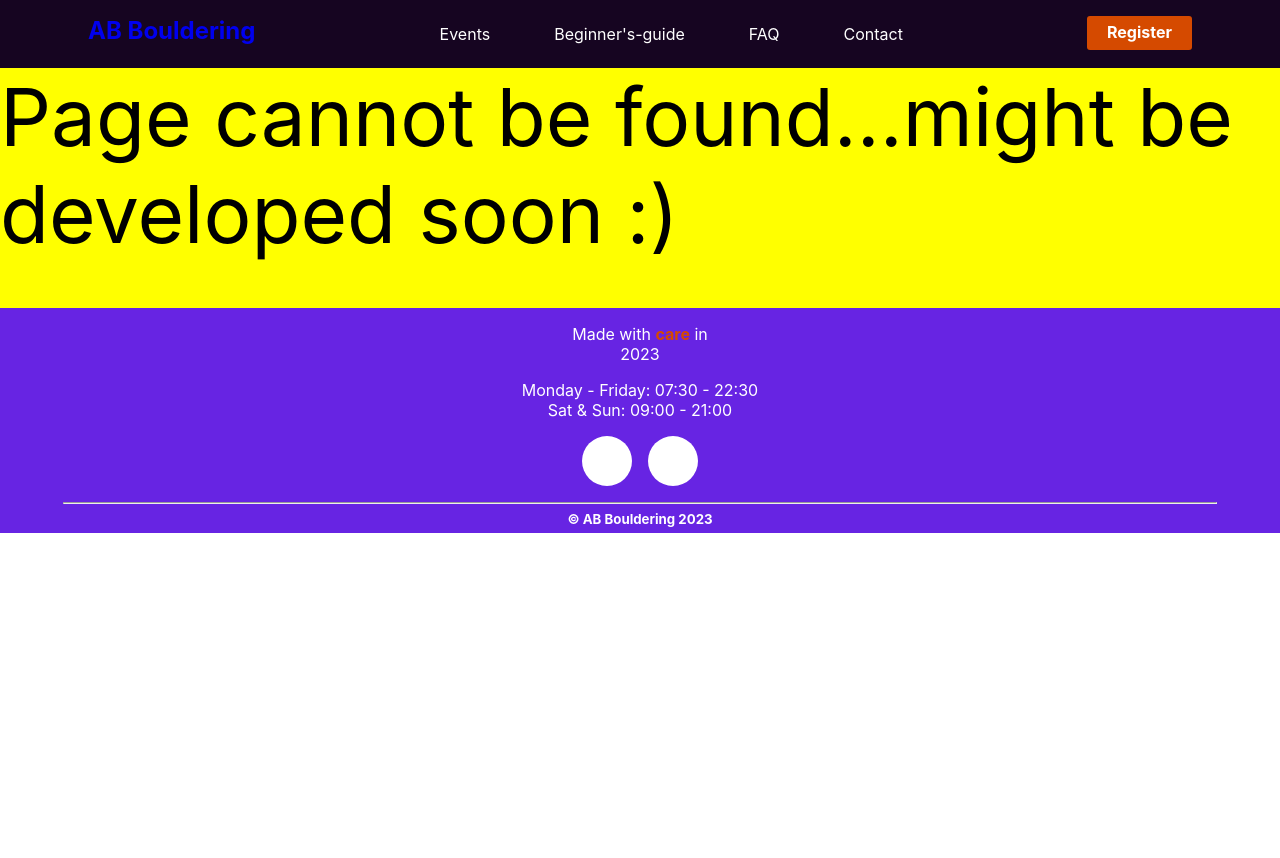
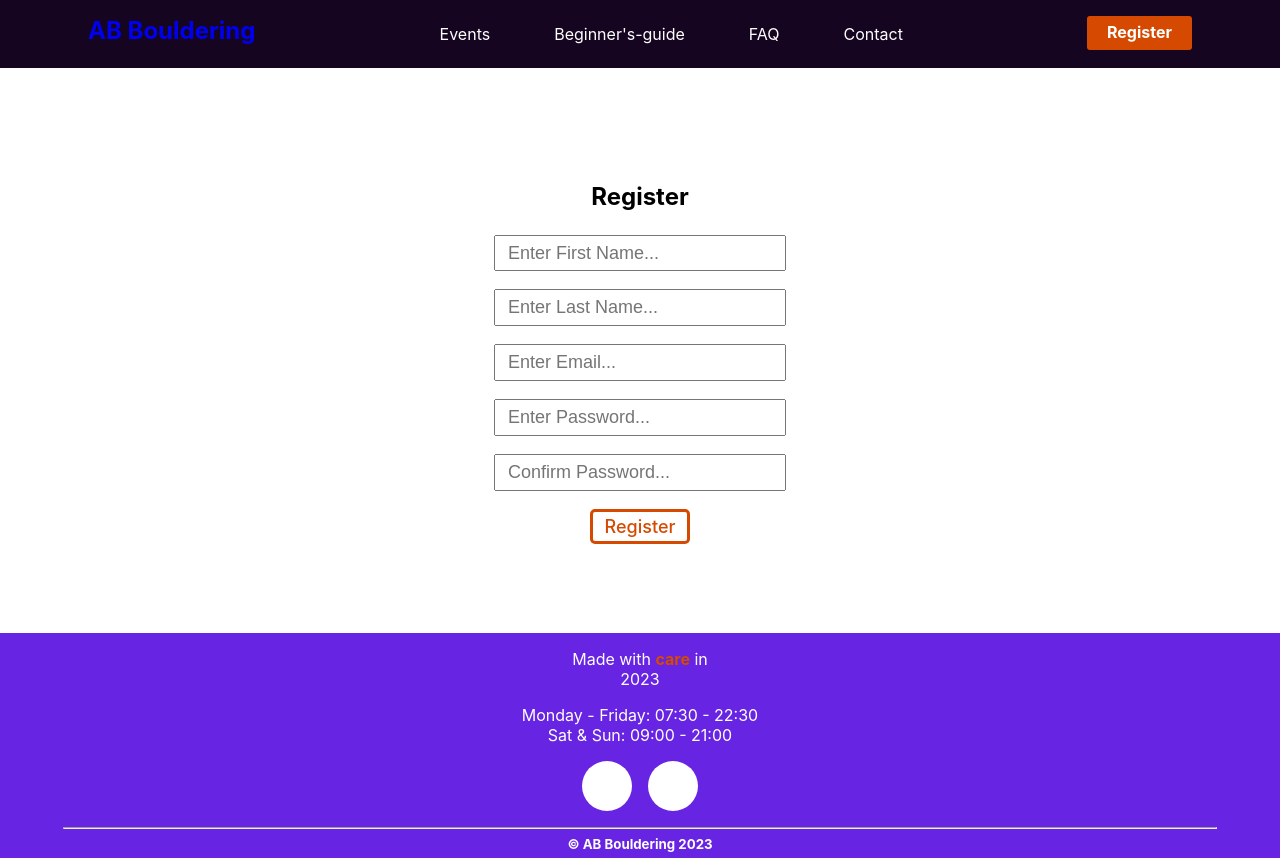
Before and after one commit to WildHeat/bouldering-booking, a React (Create React App) app: page /register in a window 1280 px wide. Before the commit the page ends 800 px from the top, so only its background shows below. Built offline with nearby package versions, Linux system fonts and the light colour scheme.

Commit message:
added login and register pages

```diff
--- a/src/App.js
+++ b/src/App.js
@@ -8,6 +8,8 @@ import ClimbPage from "./components/ClimbPage/ClimbPage";
 import EventsPage from "./components/EventsPage/EventsPage";
 import FaqPage from "./components/FaqPage/FaqPage";
 import ContactPage from "./components/ContactPage/ContactPage";
+import RegisterPage from "./components/RegisterPage/RegisterPage";
+import LoginPage from "./components/LoginPage/LoginPage";
 
 function App() {
   return (
@@ -19,6 +21,8 @@ function App() {
         <Route path="/events" element={<EventsPage />} />
         <Route path="/faq" element={<FaqPage />} />
         <Route path="/contact" element={<ContactPage />} />
+        <Route path="/login" element={<LoginPage />} />
+        <Route path="/register" element={<RegisterPage />} />
         <Route path="*" element={<NoPage />} />
       </Routes>
       <Footer />
--- /dev/null
+++ b/src/components/LoginPage/LoginPage.css
@@ -0,0 +1,40 @@
+.login-page-container {
+  padding: 10%;
+}
+
+.login-form-container {
+  border-radius: 15px;
+  text-align: center;
+  width: max(30%, 20rem);
+  margin: auto;
+}
+
+.login-form-container h2 {
+  padding-block: 1em;
+}
+
+.login-form-container input {
+  width: 80%;
+  height: 1.3rem;
+  margin-bottom: 1em;
+  padding: 0.375rem 0.75rem;
+  font-size: large;
+}
+
+.login-button {
+  margin: auto;
+  font-size: large;
+  font-weight: 500;
+  padding: 0.25rem 0.7rem;
+  border: solid var(--accent-color);
+  border-radius: 5px;
+  width: fit-content;
+  background-color: var(--light-color);
+  color: var(--accent-color);
+}
+
+.login-button:hover {
+  color: var(--light-color);
+  background-color: var(--accent-color);
+  cursor: pointer;
+}
--- /dev/null
+++ b/src/components/LoginPage/LoginPage.js
@@ -0,0 +1,30 @@
+import React, { useState } from "react";
+import "./LoginPage.css";
+
+const LoginPage = () => {
+  const [email, setEmail] = useState("");
+  const [password, setPassword] = useState("");
+  return (
+    <div className="login-page-container">
+      <div className="login-form-container">
+        <h2>Login</h2>
+        <input
+          type="text"
+          value={email}
+          onChange={(e) => setEmail(e.target.value)}
+          placeholder="Enter Username..."
+        />
+
+        <input
+          type="password"
+          value={password}
+          onChange={(e) => setPassword(e.target.value)}
+          placeholder="Enter Password..."
+        />
+        <div className="login-button">Login</div>
+      </div>
+    </div>
+  );
+};
+
+export default LoginPage;
--- /dev/null
+++ b/src/components/RegisterPage/RegisterPage.css
@@ -0,0 +1,40 @@
+.register-page-container {
+  padding: 7%;
+}
+
+.register-form-container {
+  border-radius: 15px;
+  text-align: center;
+  width: max(30%, 20rem);
+  margin: auto;
+}
+
+.register-form-container h2 {
+  padding-block: 1em;
+}
+
+.register-form-container input {
+  width: 80%;
+  height: 1.3rem;
+  margin-bottom: 1em;
+  padding: 0.375rem 0.75rem;
+  font-size: large;
+}
+
+.register-button {
+  margin: auto;
+  font-size: large;
+  font-weight: 500;
+  padding: 0.25rem 0.7rem;
+  border: solid var(--accent-color);
+  border-radius: 5px;
+  width: fit-content;
+  background-color: var(--light-color);
+  color: var(--accent-color);
+}
+
+.register-button:hover {
+  color: var(--light-color);
+  background-color: var(--accent-color);
+  cursor: pointer;
+}
--- /dev/null
+++ b/src/components/RegisterPage/RegisterPage.js
@@ -0,0 +1,51 @@
+import React, { useState } from "react";
+import "./RegisterPage.css";
+
+const RegisterPage = () => {
+  const [firstName, setFirstName] = useState("");
+  const [lastName, setLastName] = useState("");
+  const [email, setEmail] = useState("");
+  const [password, setPassword] = useState("");
+  const [confirmPassword, setConfirmPassword] = useState("");
+
+  return (
+    <div className="register-page-container">
+      <div className="register-form-container">
+        <h2>Register</h2>
+        <input
+          type="text"
+          value={firstName}
+          onChange={(e) => setFirstName(e.target.value)}
+          placeholder="Enter First Name..."
+        />
+        <input
+          type="text"
+          value={lastName}
+          onChange={(e) => setLastName(e.target.value)}
+          placeholder="Enter Last Name..."
+        />
+        <input
+          type="text"
+          value={email}
+          onChange={(e) => setEmail(e.target.value)}
+          placeholder="Enter Email..."
+        />
+        <input
+          type="password"
+          value={password}
+          onChange={(e) => setPassword(e.target.value)}
+          placeholder="Enter Password..."
+        />
+        <input
+          type="password"
+          value={confirmPassword}
+          onChange={(e) => setConfirmPassword(e.target.value)}
+          placeholder="Confirm Password..."
+        />
+        <div className="register-button">Register</div>
+      </div>
+    </div>
+  );
+};
+
+export default RegisterPage;
```
